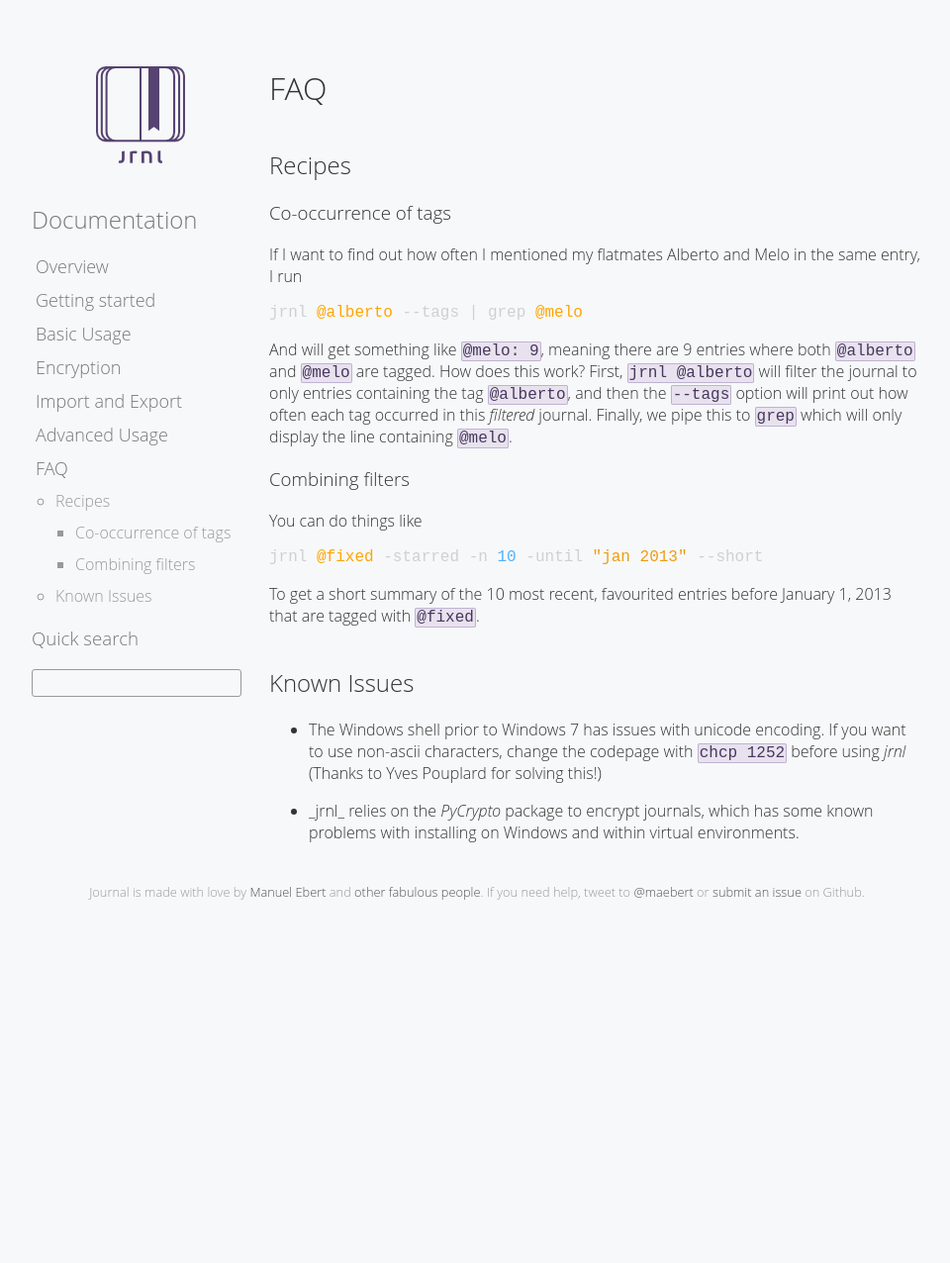
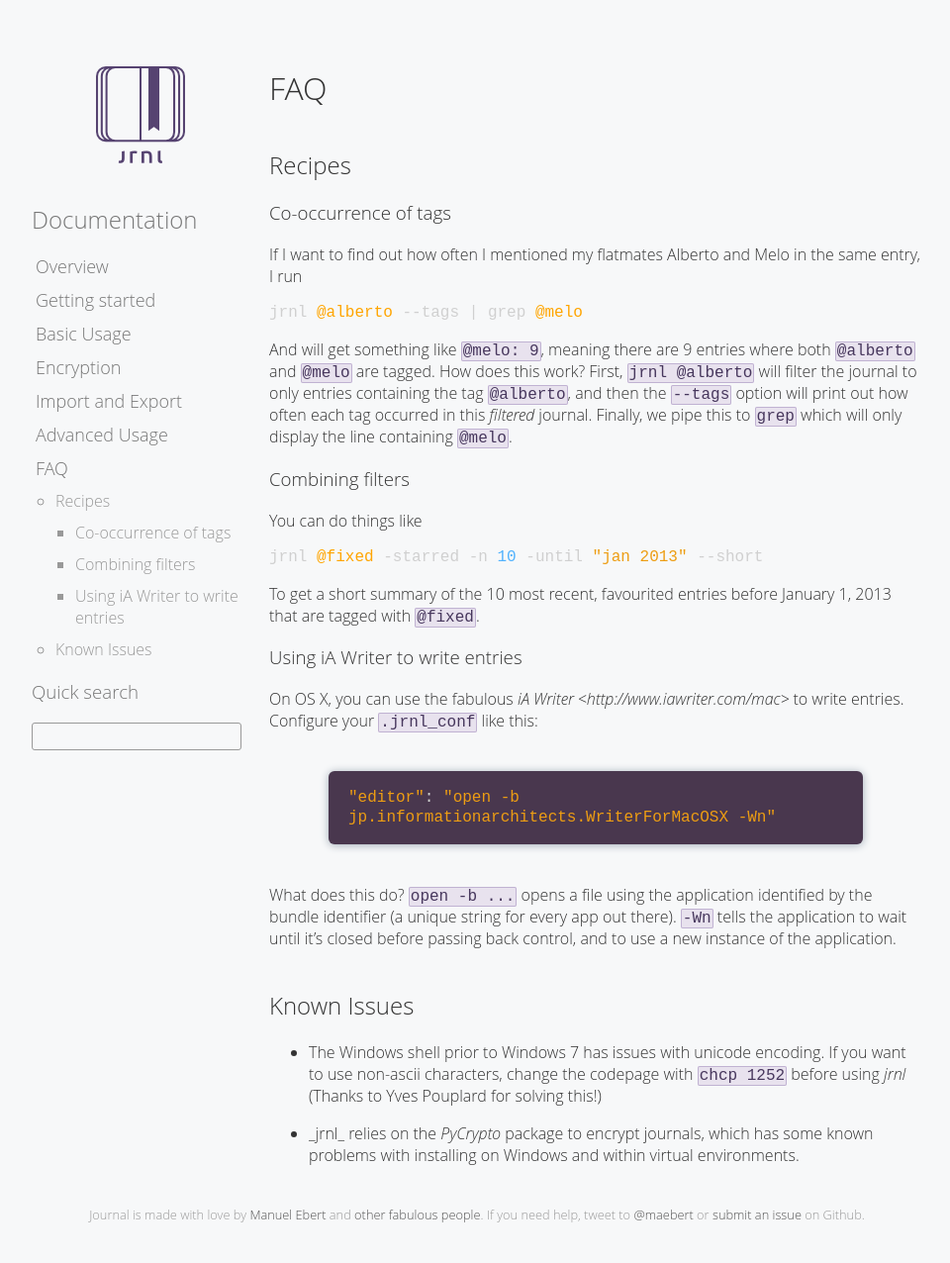
Before and after one commit to jrnl-org/jrnl, a Sphinx documentation site: the page built from docs/recipes.rst, in a window 1280 px wide. Shown: the whole page at 99% size, without its empty margins (158-1118 px from the left). Built offline with Sphinx 7.4.7, drawn with Linux system fonts in a browser that asks for light colours; before the commit the page ends 950 px from its top, so only the background shows below that.

```diff
--- a/docs/recipes.rst
+++ b/docs/recipes.rst
@@ -24,6 +24,18 @@
 
 To get a short summary of the 10 most recent, favourited entries before January 1, 2013 that are tagged with ``@fixed``.
 
+
+Using iA Writer to write entries
+~~~~~~~~~~~~~~~~~~~~~~~~~~~~~~~~
+
+On OS X, you can use the fabulous `iA Writer <http://www.iawriter.com/mac>` to write entries. Configure your ``.jrnl_conf`` like this:
+
+.. code-block:: javascript
+
+    "editor": "open -b jp.informationarchitects.WriterForMacOSX -Wn"
+
+What does this do? ``open -b ...`` opens a file using the application identified by the bundle identifier (a unique string for every app out there). ``-Wn`` tells the application to wait until it's closed before passing back control, and to use a new instance of the application.
+
 Known Issues
 ------------
 
--- a/jrnl/__init__.py
+++ b/jrnl/__init__.py
@@ -7,7 +7,7 @@
 """
 
 __title__ = 'jrnl'
-__version__ = '1.7.2'
+__version__ = '1.7.3'
 __author__ = 'Manuel Ebert'
 __license__ = 'MIT License'
 __copyright__ = 'Copyright 2013 Manuel Ebert'
```
Also changed, not shown: CHANGELOG.md (+1 -0 lines), 1 other file.
